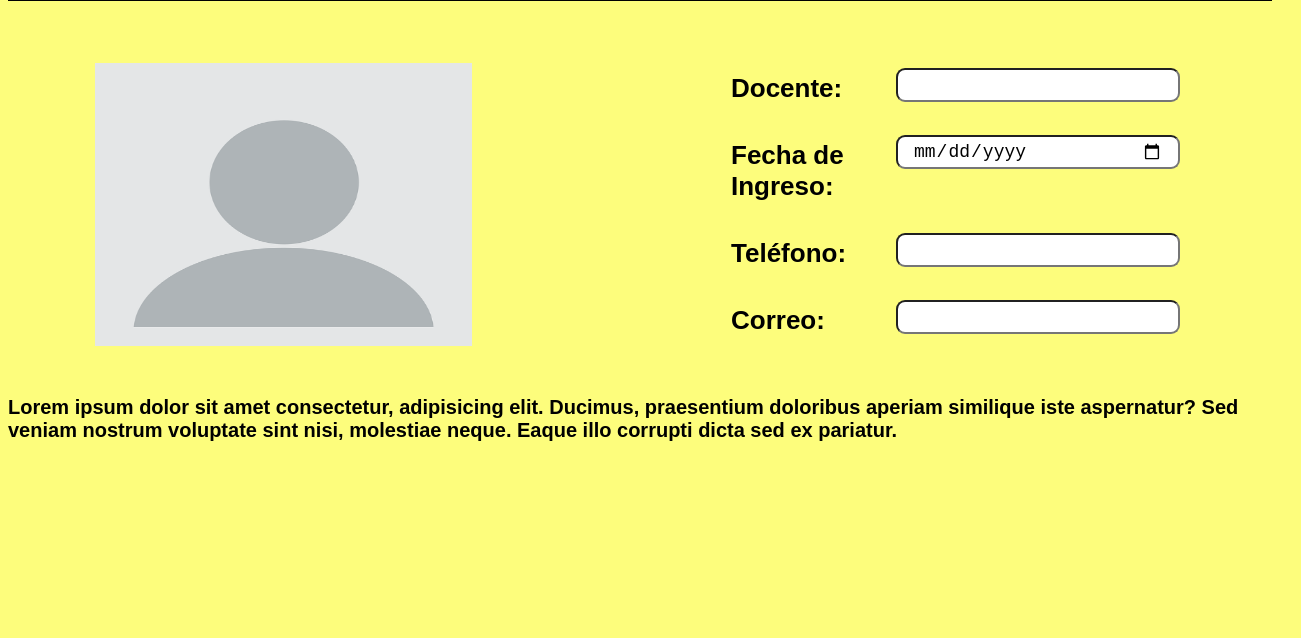
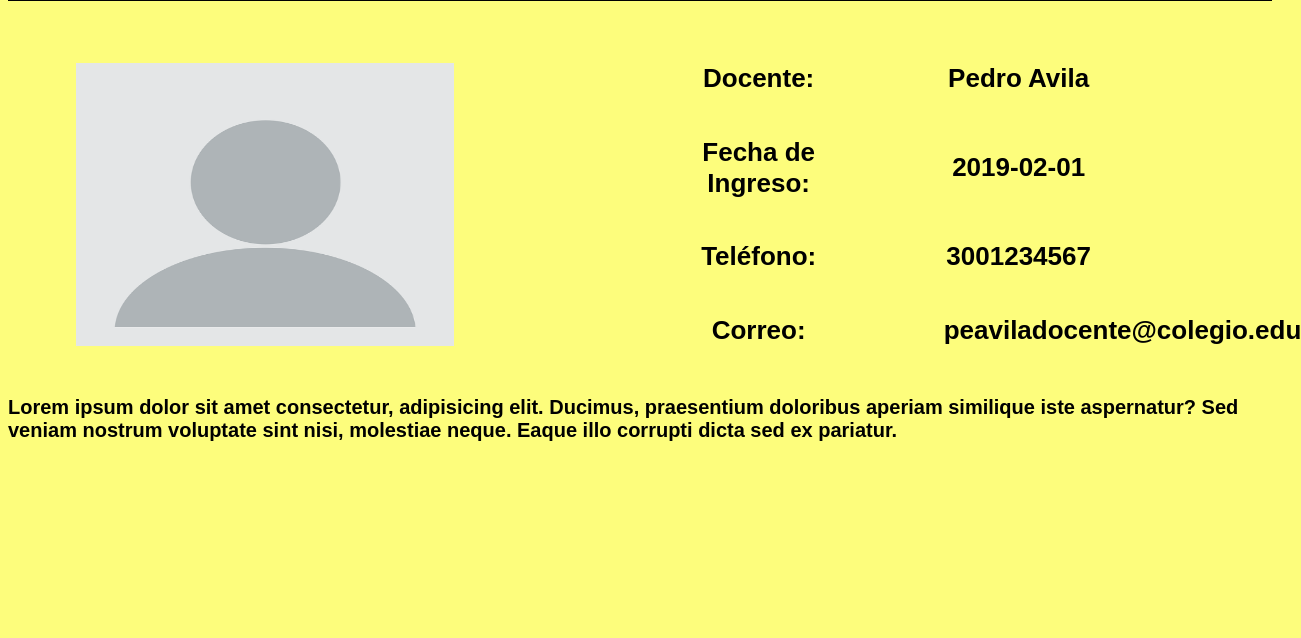
Before and after one commit to gaessena830/gamificado, a plain HTML site: page perfil.html in a window 1280 px wide. Shown: the part 162-800 px from the top of the page, 1301 px wide, since content can reach past the window. Drawn offline with Linux system fonts and the light colour scheme.

Commit message:
Docente's page changed inputs to labels

```diff
--- a/perfil.html
+++ b/perfil.html
@@ -21,19 +21,22 @@
         <div class="rightPerfil">
             <div class="labelGroup">
                 <label for="docente">Docente:</label>
-                <input type="text" id="docente">
+                <label for="docente">Pedro Avila</label>
+
             </div>
             <div class="labelGroup">
                 <label for="fechaIngreso">Fecha de Ingreso: </label>
-                <input type="date" id="fechaIngreso">
+                <label for="">2019-02-01</label>
             </div>
             <div class="labelGroup">
                 <label for="telefono">Teléfono:</label>
-                <input type="text" id="telefono">
+                <label for="">3001234567</label>
+
             </div>
             <div class="labelGroup">
                 <label for="correo">Correo:</label>
-                <input type="email" id="correo">
+                <label for="">peaviladocente@colegio.edu</label>
+
             </div>
         </div>
     </div>
--- a/style.css
+++ b/style.css
@@ -83,11 +83,12 @@ footer{
 .header a{
     text-decoration: none;
     color: rgb(43, 43, 44);
+
 }
 
 ul{
+    display: flex;
     list-style: none;
-    display: flex;
     justify-content: space-evenly;
     flex-direction: row;
     flex-wrap: nowrap;
@@ -98,6 +99,7 @@ ul{
     padding: 30px;
     border-style: solid;
     font-weight: 700;
+    gap: 20px;
 }
 
 ul li:hover{
@@ -119,17 +121,18 @@ ul li:hover{
 
 .labelGroup{
     display: flex;
-
+    align-items: center;
 }
 
 .labelGroup label {
-    display: inline;
+    display: flex;
     justify-content: space-evenly;
     font-size: 26px;
     width: 150px;
-    text-align: left;
-    margin: 10px;
+    text-align: center;
     font-weight: 700;
+    text-wrap: wrap;
+    margin-right: 110px;
 }
 
 .labelGroup input {
```
